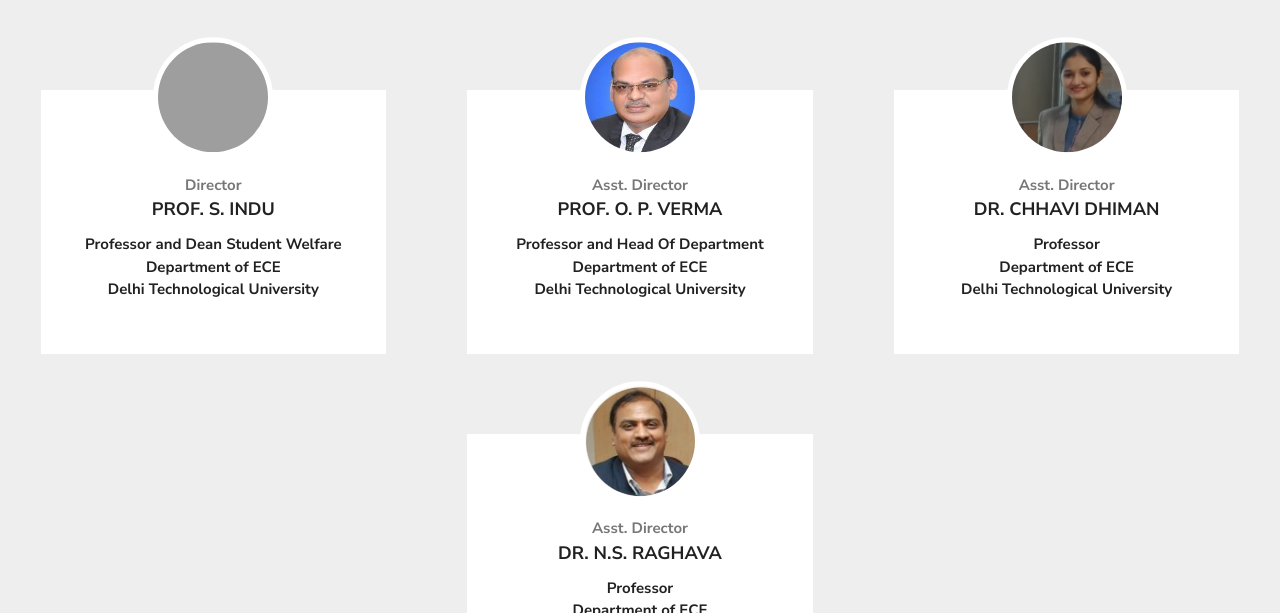
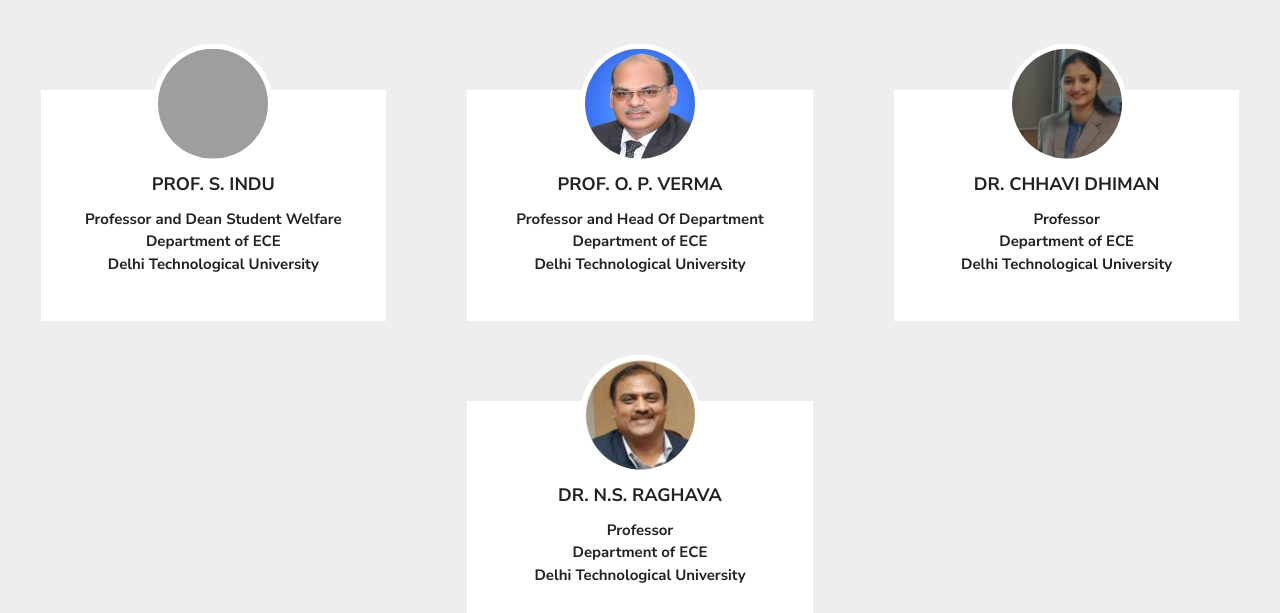
Before and after one commit to japnit01/UASDTU, a plain HTML site: page mentors.html in a window 1280 px wide. Shown: the part 187-800 px from the top of the page. Drawn offline with Linux system fonts and the light colour scheme; grey boxes are pictures that could not be loaded; a web font is replaced by a local one.

Commit message:
fix in mentors

```diff
--- a/mentors.html
+++ b/mentors.html
@@ -301,7 +301,7 @@
           <div class="ctn" style="transform: translateY(-20%);">
             <img src="./public/mentors/indu_mam.jpeg" height="120" width="120"
               style="border-radius: 50%; border: 5px solid #ffffff;">
-            <div style="color: #777; margin-top: 10px;">Director</div>
+            <!-- <div style="color: #777; margin-top: 10px;">Director</div> -->
             <div style="font-size: 18px; font-weight: bold; text-transform: uppercase; margin-bottom: 10px;">Prof. S.
               Indu</div>
             <div>Professor and Dean Student Welfare</div>
@@ -313,7 +313,7 @@
           <div class="ctn" style="transform: translateY(-20%);">
             <img src="./public/mentors/op verma.jpg" height="120" width="120"
               style="border-radius: 50%; border: 5px solid #ffffff;">
-            <div style="color: #777; margin-top: 10px;">Asst. Director</div>
+            <!-- <div style="color: #777; margin-top: 10px;">Asst. Director</div> -->
             <div style="font-size: 18px; font-weight: bold; text-transform: uppercase; margin-bottom: 10px;">Prof. O. P.
               Verma</div>
             <div>Professor and Head Of Department</div>
@@ -327,7 +327,7 @@
           <div class="ctn" style="transform: translateY(-20%);">
             <img src="./public/mentors/Chhavi-Dhiman.png" height="120" width="120"
               style="border-radius: 50%; border: 5px solid #ffffff;">
-            <div style="color: #777; margin-top: 10px;">Asst. Director</div>
+            <!-- <div style="color: #777; margin-top: 10px;">Asst. Director</div> -->
             <div style="font-size: 18px; font-weight: bold; text-transform: uppercase; margin-bottom: 10px;">Dr. Chhavi
               Dhiman</div>
             <div>Professor </div>
@@ -340,7 +340,7 @@
           <div class="ctn" style="transform: translateY(-20%);">
             <img src="./public/mentors/raghava sir.jpg" height="120" width="120"
               style="border-radius: 50%; border: 5px solid #ffffff;">
-            <div style="color: #777; margin-top: 10px;">Asst. Director</div>
+            <!-- <div style="color: #777; margin-top: 10px;">Asst. Director</div> -->
             <div style="font-size: 18px; font-weight: bold; text-transform: uppercase; margin-bottom: 10px;">Dr. N.S.
               Raghava</div>
             <div>Professor </div>
```
